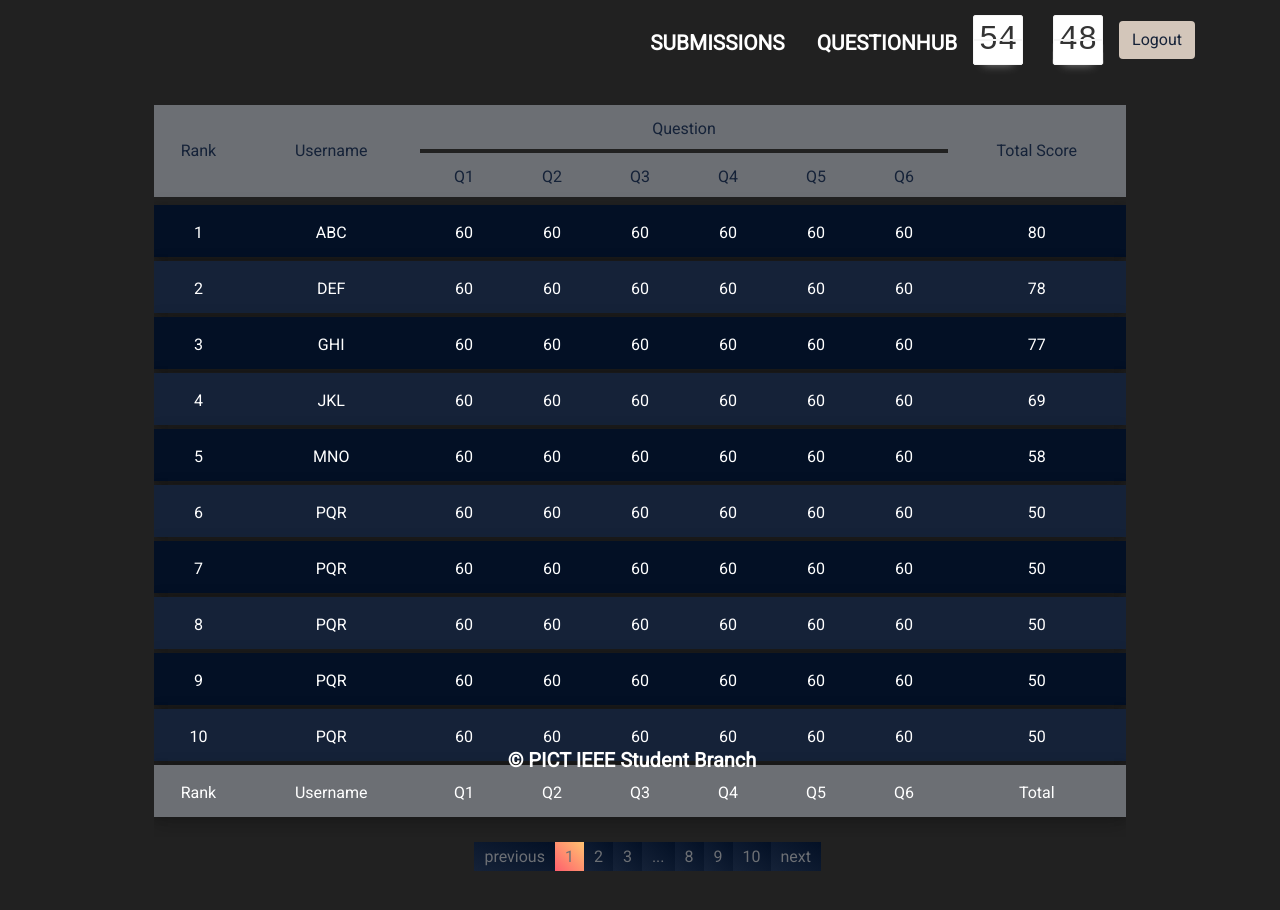
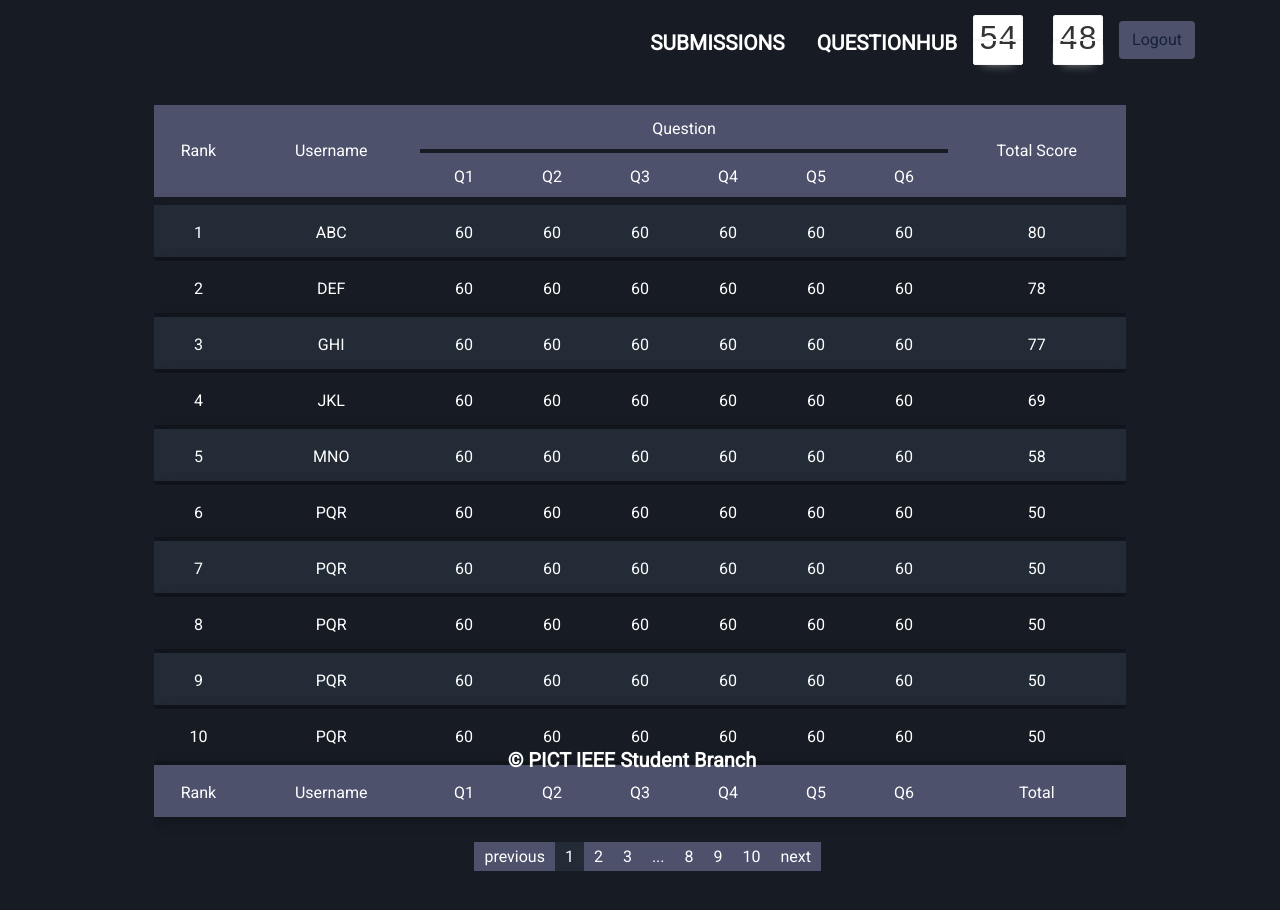
Before and after one commit to meghadandapat/CTD-RC2-Frontend, a React (Create React App) app: page /leaderboard in a window 1280 px wide. Shown: the top 910 px of the page. Built offline with nearby package versions, Linux system fonts and the light colour scheme; a web font is replaced by a local one.

Commit message:
Leaderboard instructions results color

```diff
--- a/public/index.html
+++ b/public/index.html
@@ -34,7 +34,7 @@
     <link rel="preconnect" href="https://fonts.gstatic.com">
 <link href="https://fonts.googleapis.com/css2?family=Ubuntu&display=swap" rel="stylesheet">
   </head>
-  <body style="background-image: linear-gradient(to top right, #212121 0%, #212121 100%);">
+  <body style="background-image: linear-gradient(to top right, #171C24 0%, #171C24 100%);">
     <noscript>You need to enable JavaScript to run this app.</noscript>
     <div id="root"></div>
 
--- a/src/components/Instructions/Instructions.css
+++ b/src/components/Instructions/Instructions.css
@@ -32,4 +32,5 @@ li{
 
 .instrbutton{
     font-size: 6vh;
+
 }
--- a/src/components/Leaderboard/Leaderboard.css
+++ b/src/components/Leaderboard/Leaderboard.css
@@ -3,21 +3,21 @@ body{
   background-image: linear-gradient(to top right, #152238  0%, #152238 100%);
 }
 .tablerow:nth-child(even) {
-  background-color: #031025;
+  background-color: #222b36;
   box-shadow: 0 4px 8px 0 rgba(0, 0, 0, 0.16), 0 6px 20px 0 rgba(0, 0, 0, 0.2);
   color: white;
   height: 30%;
 }
 .tablerow:nth-child(odd) {
-  background-color: #152238;
+  background-color: #171C24 ;
   color: white;
   box-shadow: 0 1px 8px 0 rgba(0, 0, 0, 0.16), 0 6px 20px 0 rgba(0, 0, 0, 0.2);
   height: 30%;
 }
 
 .tabletitle{
-  background-color: #6c6f74;
-  color: #152238;
+  background-color: #4d516c;
+  color: white;
   height: 30%;
 }
 
@@ -70,7 +70,7 @@ body{
 }
 
 .userrank{
-  background-color: #6c6f74;
+  background-color: #4d516c;
   box-shadow: 0 1px 8px 0 rgba(0, 0, 0, 0.16), 0 6px 20px 0 rgba(0, 0, 0, 0.2);
   color:white ;
 
@@ -83,13 +83,13 @@ body{
   display: flex;
   list-style: none;
   outline: none;
-  color:#6c6f74;
+  color:white;
   height: 4vh;
  }
 
  .pagination>.active>a {
-  background-image: linear-gradient(to top right, #ff5f6d 0%, #ffc371 100%);
-  color:#6c6f74;
+  background-image: linear-gradient(to top right, #222b36 0%, #222b36 100%);
+  color:white;
  }
 
  .pagination>li>a {
@@ -101,5 +101,5 @@ body{
 
 
  .pagination>li>a, .pagination>li>span {
-  background-image: linear-gradient(to top right, #152238  0%, #031025 100%);
+  background-image: linear-gradient(to top right, #4d516c  0%, #4d516c 100%);
  }
--- a/src/components/QuestionHub/Quehub.css
+++ b/src/components/QuestionHub/Quehub.css
@@ -40,11 +40,11 @@
 }
 
 .btn{
-    background-image: linear-gradient(to top right, #d3c6ba 0%,#d3c6ba  100%);
+    background-image: linear-gradient(to top right, #4d516c 0%,#4d516c  100%);
   }
 
 .btn:hover{
-  background-image: linear-gradient(to top right,  #ffc371 0%, #ff5f6d 100%);
+  /* background-image: linear-gradient(to top right,  #ffc371 0%, #ff5f6d 100%); */
 
 }
 
@@ -60,7 +60,7 @@
   margin-top: -0.4vh;
 }
 .attempt{
-    color: #152238;
+    color: white;
     font-size: 2vh;
   }
 
--- a/src/components/Result/Result.css
+++ b/src/components/Result/Result.css
@@ -7,7 +7,7 @@
     text-align: center;
     z-index: -1;
     box-shadow: 0 4px 8px 0 rgba(0, 0, 0, 0.16), 0 6px 20px 0 rgba(0, 0, 0, 0.2);
-    background-image: linear-gradient(to top right, #152238 0%, #152238 100%);
+    background-image: linear-gradient(to top right, #4d516c 0%, #222b36 100%);
 }
 .resultpage{
     margin-top: 0em;
@@ -29,11 +29,12 @@
     text-align: center;
 }
 .res-text{
-    background: -webkit-linear-gradient(#ff5f6d, #ffc371);
+    background: -webkit-linear-gradient(#ffffff, #ffffff);
     -webkit-background-clip: text;
     -webkit-text-fill-color:transparent;
     margin: 4vh;
     font-size: 3.8vh;
+    font-weight: bolder;
 }
 @media only screen and (max-width: 600px) {
     .resultcard{
@@ -50,7 +51,7 @@
         font-size: 3.5vh;
     }
     .svg-down{
-        margin-top: 2vh;
+
     }
     .bronze{
         margin-bottom: 70px;
--- a/src/components/Result/Result.js
+++ b/src/components/Result/Result.js
@@ -18,13 +18,13 @@ const Result = () => {
                 <div className="col-sm-8">
                     <div className="row ">
                         <div className="col text-center">
-                        <img className="svgs  svg-down" src ={silver} alt="My Happy SVG"/>
+                        <img className="svgs  svg-down" src ={gold} alt="Rank 1"/>
                         <p className="svg-rank">Megha Dandapat</p>
                         </div>
                     </div>
                     <div className="row row2">
                         <div className="col text-center">
-                        <img className="svgs" src ={gold} alt="My Happy SVG"/>
+                        <img className="svgs" src ={silver} alt="rank 2"/>
                         <p className="svg-rank">Megha Dandapat</p>
                         </div>
                         <div className="col bronze text-center">
```
